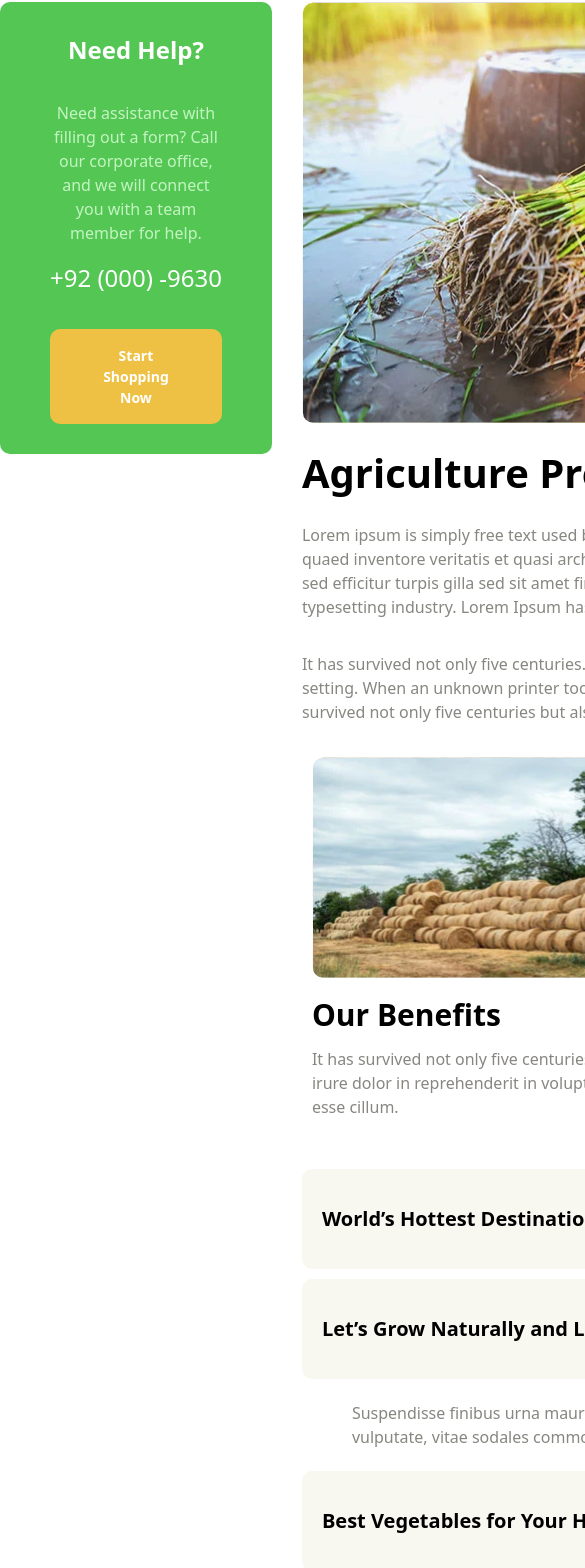
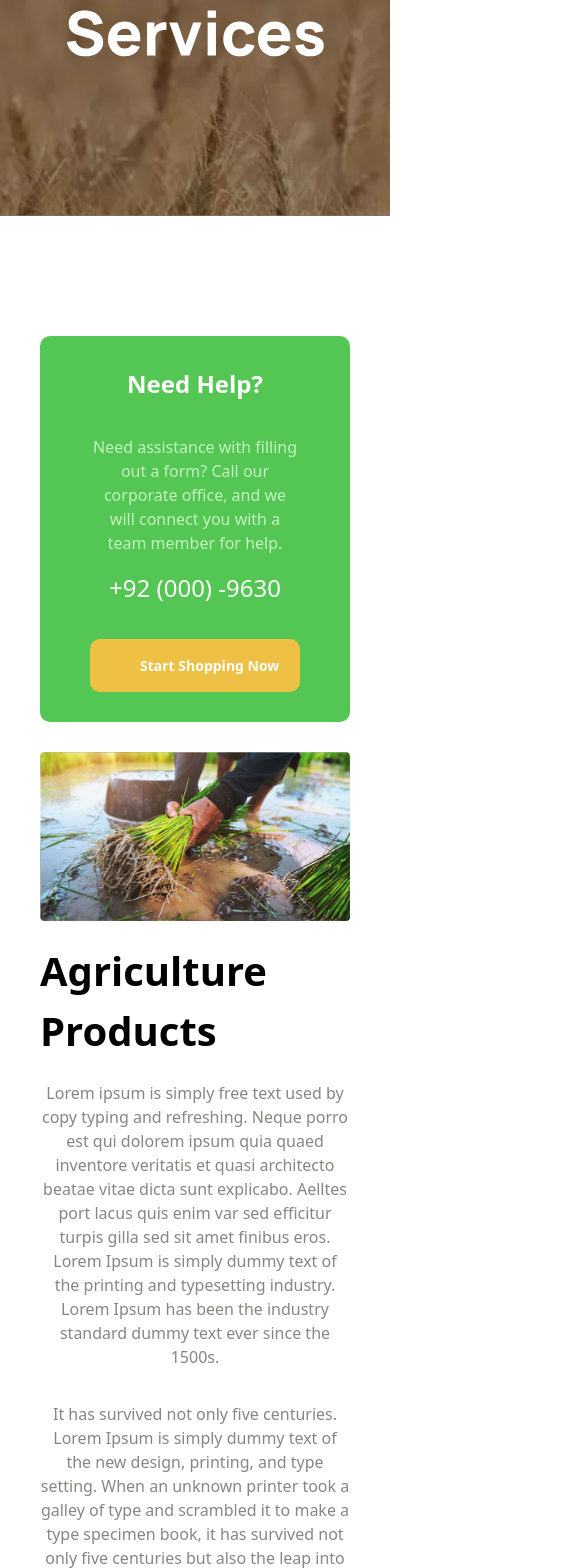
Before and after one commit to Tornike512/Agrios-website-tailwind, a React (Vite) app: page /services in a window 390 px wide. Shown: the part 379-1947 px from the top of the page, 585 px wide, since content can reach past the window. Built offline with nearby package versions, Linux system fonts and the light colour scheme.

Commit message:
Add: Services Section Style

```diff
--- a/src/pages/ServicesPage/ServicesHeader/ServicesHeader.tsx
+++ b/src/pages/ServicesPage/ServicesHeader/ServicesHeader.tsx
@@ -4,7 +4,7 @@ export function ServicesHeader() {
   return (
     <figure className="mb-[120px]">
       <img
-        className="w-full"
+        className="w-full lg:h-[400px] lg:object-cover"
         src={servicesHeaderImage}
         alt="Services Header Image"
       />
--- a/src/pages/ServicesPage/ServicesSection/ServicesSection.tsx
+++ b/src/pages/ServicesPage/ServicesSection/ServicesSection.tsx
@@ -1,12 +1,11 @@
 import farmingImage from "src/assets/farming-image.svg";
-import greenSquareImage from "src/assets/green-square-image.svg";
 import tomatoFarmingImage from "src/assets/tomato-farming-image.svg";
 import hayImage from "src/assets/hay-image.svg";
 
 export function ServicesSection() {
   return (
-    <section className="w-full max-w-[1200px] mb-[120px] flex">
-      <aside className="bg-[#54c654] h-fit rounded-[10px] px-[50px] py-[30px] mr-[30px] flex flex-col justify-center text-center">
+    <section className="w-full max-w-[1200px] mb-[120px] flex px-[40px] lg:block">
+      <aside className="bg-[#54c654] h-fit rounded-[10px] px-[50px] py-[30px] mr-[30px] flex flex-col justify-center text-center lg:mr-[0] lg:mb-[30px]">
         <h3 className="text-[#ffffff] text-[24px] font-bold mb-[33px]">
           Need Help?
         </h3>
@@ -17,16 +16,20 @@ export function ServicesSection() {
         <p className="text-[#ffffff] text-[24px] whitespace-nowrap">
           +92 (000) -9630
         </p>
-        <button className="mt-[33px] w-full text-[14px] bg-[#EEC044] font-bold px-[50px] py-4 rounded-[10px] hover:bg-[#FFD972] text-[#ffffff] md:w-full">
+        <button className="mt-[33px] w-full text-[14px] bg-[#EEC044] font-bold px-[50px] py-4 rounded-[10px] hover:bg-[#FFD972] text-[#ffffff] whitespace-nowrap md:w-full ">
           Start Shopping Now
         </button>
       </aside>
       <article>
-        <img className="mb-[20px]" src={farmingImage} alt="Agriculture field" />
-        <h2 className="text-[40px] font-bold mb-[20px]">
+        <img
+          className="mb-[20px] w-full"
+          src={farmingImage}
+          alt="Agriculture field"
+        />
+        <h2 className="text-[40px] font-bold mb-[20px] lg:flex lg:justify-center">
           Agriculture Products
         </h2>
-        <p className="text-[#878680] text-[16px] mb-[33px]">
+        <p className="text-[#878680] text-[16px] mb-[33px] lg:text-center">
           Lorem ipsum is simply free text used by copy typing and refreshing.
           Neque porro est qui dolorem ipsum quia quaed inventore veritatis et
           quasi architecto beatae vitae dicta sunt explicabo. Aelltes port lacus
@@ -35,56 +38,58 @@ export function ServicesSection() {
           industry. Lorem Ipsum has been the industry standard dummy text ever
           since the 1500s.
         </p>
-        <p className="text-[#878680] text-[16px] mb-[33px]">
+        <p className="text-[#878680] text-[16px] mb-[33px] lg:text-center">
           It has survived not only five centuries. Lorem Ipsum is simply dummy
           text of the new design, printing, and type setting. When an unknown
           printer took a galley of type and scrambled it to make a type specimen
           book, it has survived not only five centuries but also the leap into
           electronic typesetting.
         </p>
-        <div className="flex mb-[50px]">
-          <figure className="px-[10px] mr-[30px]">
-            <img className="mb-[14px]" src={hayImage} alt="Hay bales" />
-            <h3 className="text-[30px] font-bold mb-[10px]">Our Benefits</h3>
-            <figcaption className="text-[#878680] text-[16px] ">
+        <div className="flex mb-[50px] lg:block">
+          <figure className="px-[10px] mr-[30px] lg:mr-[0]">
+            <img className="mb-[14px] w-full" src={hayImage} alt="Hay bales" />
+            <h3 className="text-[30px] font-bold mb-[10px] lg:flex lg:justify-center">
+              Our Benefits
+            </h3>
+            <figcaption className="text-[#878680] text-[16px] lg:flex lg:text-center lg:mb-[20px]">
               It has survived not only five centuries. Duis aute irure dolor in
               reprehenderit in voluptate velit esse cillum.
             </figcaption>
           </figure>
-          <figure className="px-[10px] mr-[30px]">
+          <figure className="px-[10px] mr-[30px] lg:mr-[0]">
             <img
-              className="mb-[14px]"
+              className="mb-[14px] w-full"
               src={tomatoFarmingImage}
               alt="Tomato farming"
             />
-            <figcaption className="text-[16px] font-bold leading-[38px]">
+            <figcaption className="text-[16px] font-bold leading-[38px] lg:text-center">
               Nsectetur cing elit. Suspendisse suscipit sagittis leo. Entum
               estibulum dignissim posuere. Lorem Ipsum on the tend to repeat.
             </figcaption>
           </figure>
         </div>
         <div className="bg-[#F8F7F0] flex justify-between items-center p-[20px] rounded-[10px] mb-[10px] cursor-pointer">
-          <h2 className="text-[20px] font-bold">
+          <h2 className="text-[20px] font-bold md:text-center">
             World’s Hottest Destinations for Vegans
           </h2>
-          <div className="bg-[#C5CE38] rounded-[10px] h-[60px] w-[60px]"></div>
+          <div className="bg-[#C5CE38] rounded-[10px] h-[60px] w-[60px] md:hidden"></div>
         </div>
         <div className="bg-[#F8F7F0] flex justify-between items-center p-[20px] rounded-[10px] mb-[22px] cursor-pointer">
-          <h2 className="text-[20px] font-bold">
+          <h2 className="text-[20px] font-bold md:text-center">
             Let’s Grow Naturally and Live Naturally
           </h2>
-          <div className="bg-[#C5CE38] rounded-[10px] h-[60px] w-[60px]"></div>
+          <div className="bg-[#C5CE38] rounded-[10px] h-[60px] w-[60px] md:hidden"></div>
         </div>
-        <p className="text-[#878680] text-[16px] pl-[50px] mb-[22px]">
+        <p className="text-[#878680] text-[16px] pl-[50px] mb-[22px] lg:pl-[0] lg:text-center">
           Suspendisse finibus urna mauris, vitae consequat quam vel. Vestibulum
           leo ligula, molestie ullamcorper vulputate, vitae sodales commodo
           nisl. Nulla facilisi. Pellentesque est metus, condimentum vitae.
         </p>
         <div className="bg-[#F8F7F0] flex justify-between items-center p-[20px] rounded-[10px] mb-[22px] cursor-pointer">
-          <h2 className="text-[20px] font-bold">
+          <h2 className="text-[20px] font-bold md:text-center">
             Best Vegetables for Your Healthy Hair
           </h2>
-          <div className="bg-[#C5CE38] rounded-[10px] h-[60px] w-[60px]"></div>
+          <div className="bg-[#C5CE38] rounded-[10px] h-[60px] w-[60px] md:hidden"></div>
         </div>
       </article>
     </section>
```
